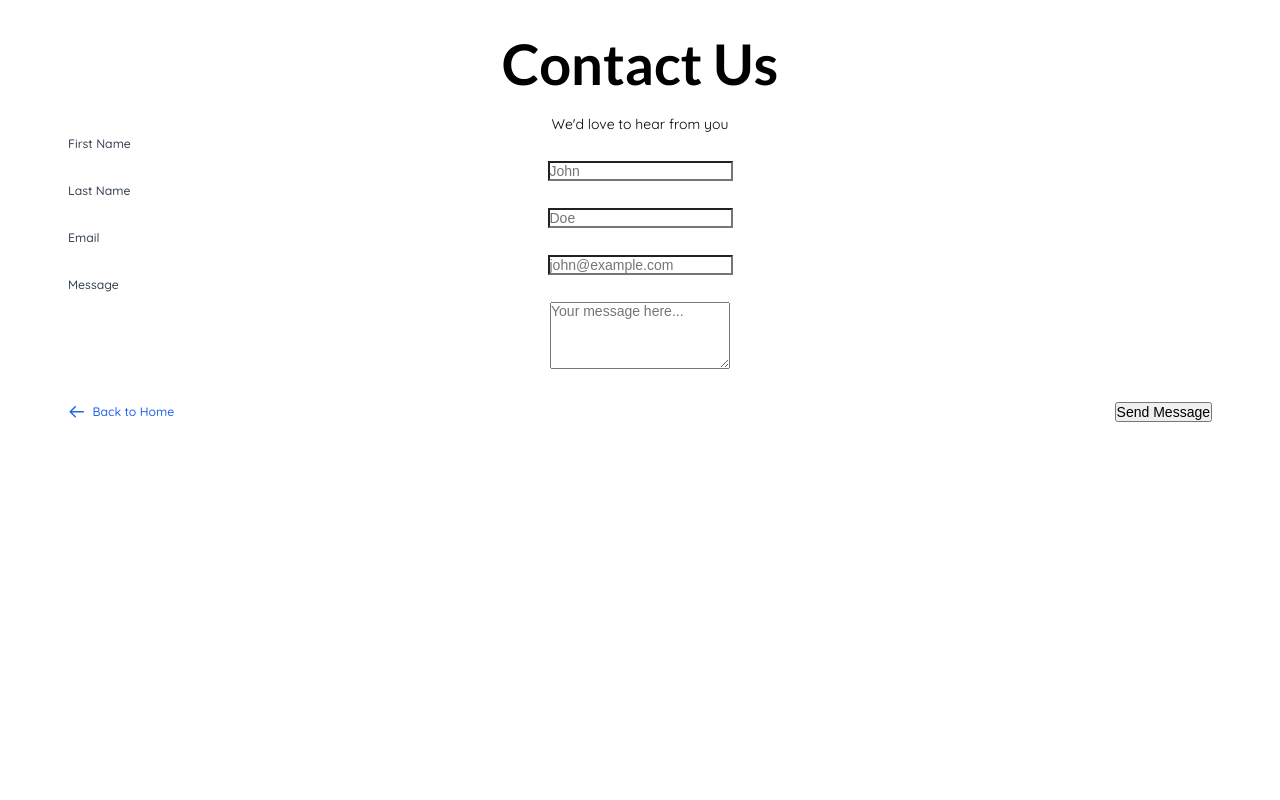
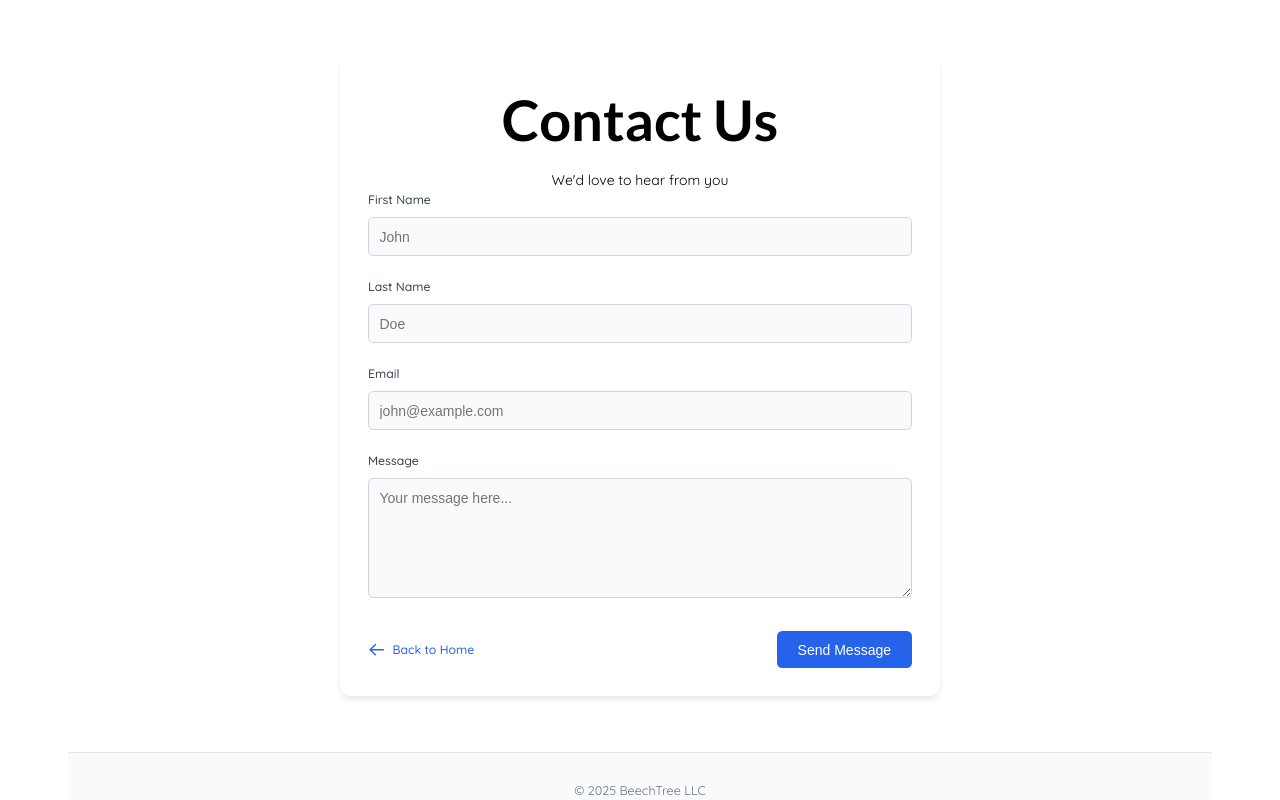
Before and after one commit to mister-bee/beechtree, a Next.js app: page /contact in a window 1280 px wide. Built offline with nearby package versions, Linux system fonts and the light colour scheme.

Commit message:
Add contact form styles and update footer copyright dynamically across pages

```diff
--- a/app/contact/page.js
+++ b/app/contact/page.js
@@ -3,6 +3,7 @@ import { useState } from "react";
 import Link from "next/link";
 
 export default function Contact() {
+  const currentYear = new Date().getFullYear();
   const [formData, setFormData] = useState({
     firstName: "",
     lastName: "",
@@ -186,6 +187,14 @@ export default function Contact() {
             </div>
           )}
         </div>
+
+        <footer className="footer">
+          <div className="footer-content">
+            <p className="footer-copyright">
+              &copy; {currentYear} BeechTree LLC
+            </p>
+          </div>
+        </footer>
       </div>
     </div>
   );
--- a/app/globals.css
+++ b/app/globals.css
@@ -941,3 +941,97 @@ a {
     font-size: 3rem;
   }
 }
+
+/* Contact Form Styles */
+.contact-form-container {
+  max-width: 600px;
+  margin: 2rem auto;
+  padding: 2rem;
+  background-color: white;
+  border-radius: 12px;
+  box-shadow: 0 4px 6px -1px rgba(0, 0, 0, 0.1);
+}
+
+.form-group {
+  margin-bottom: 1.5rem;
+}
+
+.form-label {
+  display: block;
+  font-size: 0.875rem;
+  font-weight: 500;
+  color: #374151;
+  margin-bottom: 0.5rem;
+  text-align: left;
+}
+
+.form-input,
+.form-textarea {
+  width: 100%;
+  padding: 0.75rem;
+  border: 1px solid #d1d5db;
+  border-radius: 0.375rem;
+  background-color: #f9fafb;
+  font-size: 1rem;
+  transition:
+    border-color 0.2s,
+    box-shadow 0.2s;
+}
+
+.form-input:focus,
+.form-textarea:focus {
+  outline: none;
+  border-color: #2563eb;
+  box-shadow: 0 0 0 3px rgba(37, 99, 235, 0.1);
+}
+
+.form-textarea {
+  min-height: 120px;
+  resize: vertical;
+}
+
+.form-button {
+  width: 100%;
+  padding: 0.75rem 1.5rem;
+  background-color: #2563eb;
+  color: white;
+  border: none;
+  border-radius: 0.375rem;
+  font-size: 1rem;
+  font-weight: 500;
+  cursor: pointer;
+  transition: background-color 0.2s;
+}
+
+.form-button:hover {
+  background-color: #1d4ed8;
+}
+
+.form-button:disabled {
+  opacity: 0.7;
+  cursor: not-allowed;
+}
+
+.form-message {
+  margin-top: 1rem;
+  padding: 1rem;
+  border-radius: 0.375rem;
+  text-align: center;
+}
+
+.form-message.success {
+  background-color: #dcfce7;
+  color: #166534;
+}
+
+.form-message.error {
+  background-color: #fee2e2;
+  color: #991b1b;
+}
+
+@media (max-width: 768px) {
+  .contact-form-container {
+    margin: 1rem;
+    padding: 1rem;
+  }
+}
```
Also changed, not shown: app/payment/page.js (+69 -23 lines), app/software/page.js (+9 -0 lines).
